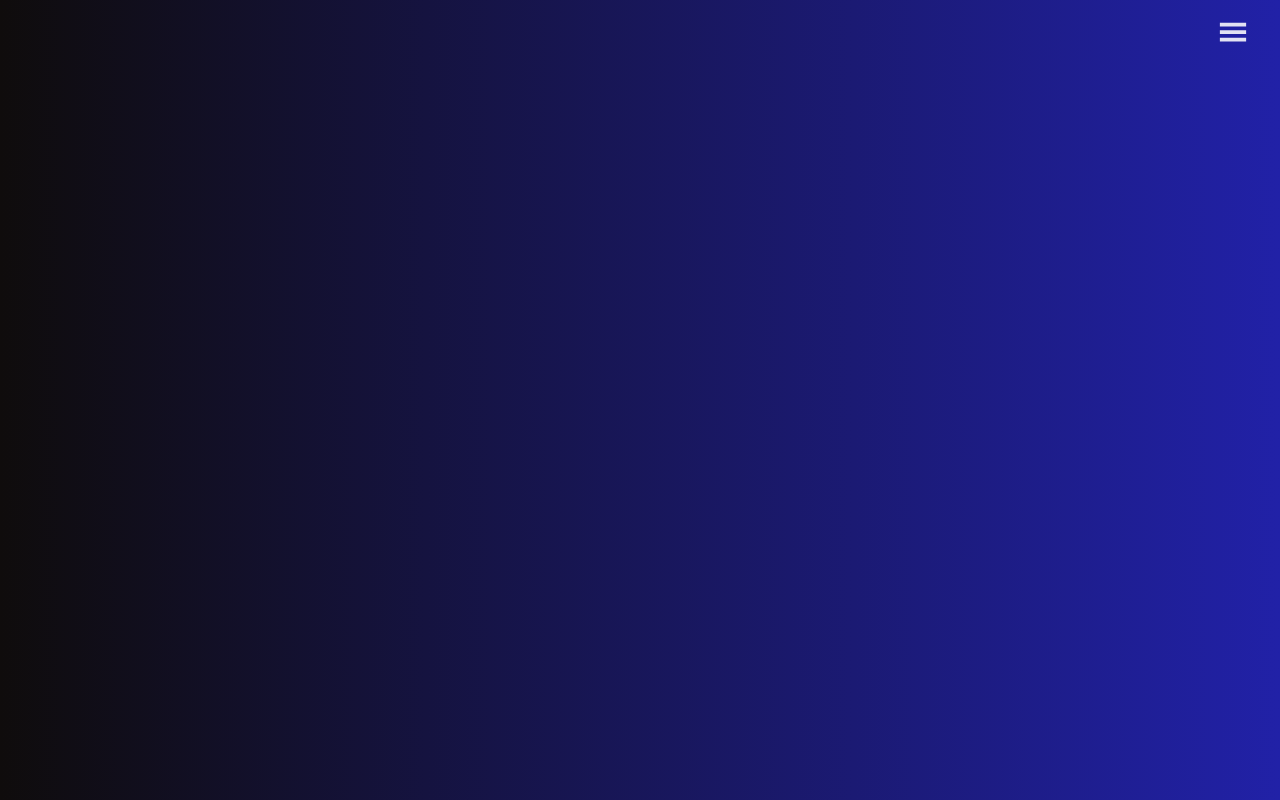
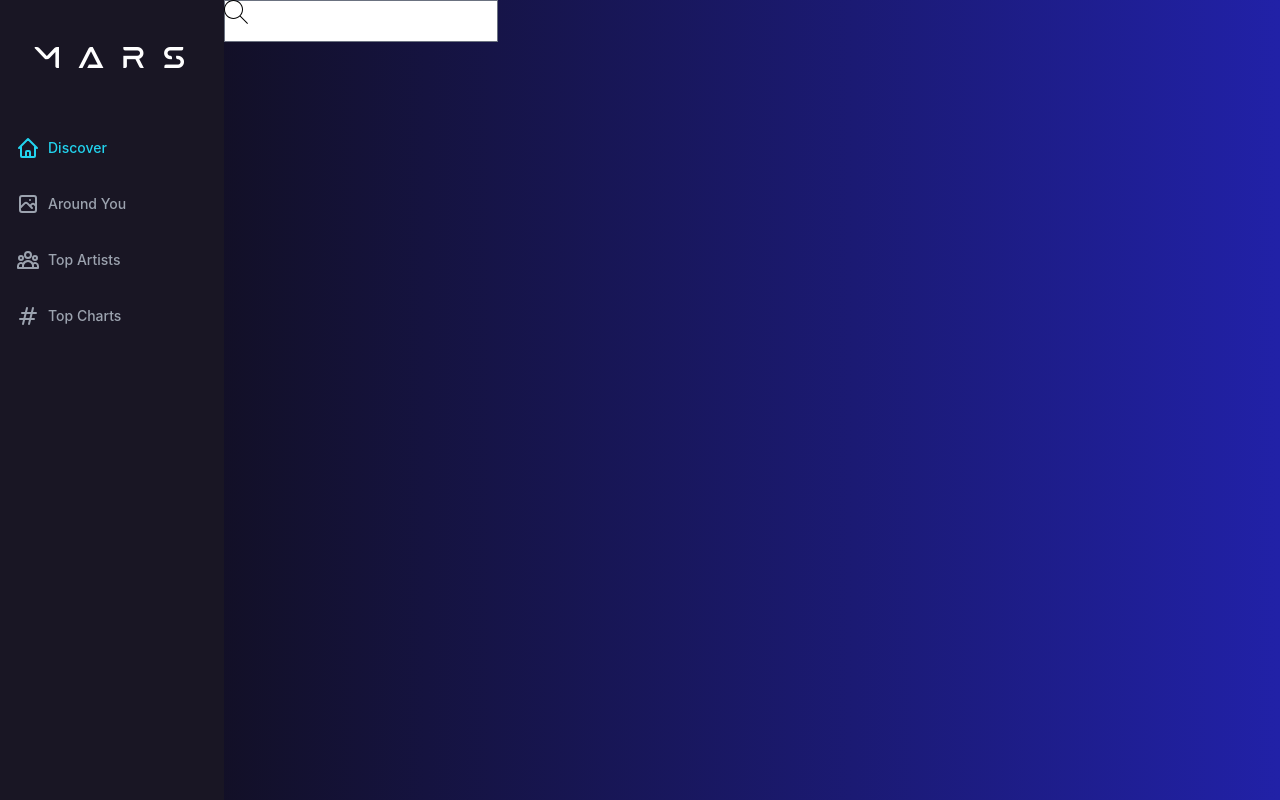
Before and after one commit to Shy11er/Mars, a React (Vite) app: page / in a window 1280 px wide. Built offline with nearby package versions, Linux system fonts and the light colour scheme.

Commit message:
sidebar done

```diff
--- a/src/App.jsx
+++ b/src/App.jsx
@@ -1,9 +1,13 @@
+import Search from "./components/Search";
 import Sidebar from "./components/Sidebar";
 
 export default function App() {
   return (
     <div className="relative flex h-full w-full">
       <Sidebar />
+      <div className="main_page">
+        <Search />
+      </div>
     </div>
   );
 }
--- a/src/components/MobileLayout.jsx
+++ b/src/components/MobileLayout.jsx
@@ -8,7 +8,7 @@ const MobileLayout = ({ setIsMobile }) => {
 
   return (
     <>
-      <div className="w-full h-6 flex absolute flex-row justify-end items-center p-8">
+      <div className="absolute top-4 right-4 block sm:hidden">
         {clickBurg ? (
           <Close
             size={"30px"}
@@ -19,7 +19,6 @@ const MobileLayout = ({ setIsMobile }) => {
         ) : (
           <Burger
             size={"30px"}
-            // className="transition-transform duration-1000 ease-in-out active:rotate-90 "
             onClick={() => {
               setClickBurg(true);
             }}
@@ -27,7 +26,7 @@ const MobileLayout = ({ setIsMobile }) => {
         )}
       </div>
       <div
-        className={`bg-gradient-to-tl from-white/10 to-[#483d8b] backdrop-blur-lg w-1/4 h-full transition-all ease duration-700 flex flex-col justify-center items-center absolute top-0 ${
+        className={`bg-gradient-to-tl from-white/10 to-[#483d8b] backdrop-blur-lg w-3/4 h-full z-10 transition-all ease duration-700 flex flex-col justify-center items-center absolute top-0 ${
           clickBurg ? "left-0" : "-left-full"
         }`}
       >
--- /dev/null
+++ b/src/components/Search.jsx
@@ -0,0 +1,15 @@
+import React from "react";
+import search from "../assets/search.svg";
+
+const Search = () => {
+  const [value, setValue] = React.useState("");
+
+  return (
+    <div className="relative w-36 h-8">
+      <img src={search} alt="logo" className="absolute" />
+      <input type="text" />
+    </div>
+  );
+};
+
+export default Search;
--- a/src/components/SideBar.jsx
+++ b/src/components/SideBar.jsx
@@ -29,56 +29,19 @@ export const NavLinks = () => {
   );
 };
 
-// export const MobileLayout = ({ setIsMobile }) => {
-//   const [clickBurg, setClickBurg] = React.useState(false);
-
-//   return (
-//     <div className="absolute top-0 left-0">
-//       {clickBurg ? (
-//         <Close
-//           size={"30px"}
-//           onClick={() => {
-//             setClickBurg(false);
-//           }}
-//         />
-//       ) : (
-//         <Burger
-//           size={"30px"}
-//           // className="transition-transform duration-1000 ease-in-out active:rotate-90 "
-//           onClick={() => {
-//             setClickBurg(true);
-//           }}
-//         />
-//       )}
-//       {/* {clickBurg && (
-//         <div className="bg-black w-56 h-full flex flex-col justify-center items-center absolute top-0 left-0">
-//           <h1
-//             style={{
-//               fontFamily: "Mars",
-//               fontSize: "30px",
-//               color: "#fff",
-//               height: "40px",
-//               marginBottom: "40px",
-//             }}
-//           >
-//             MARS
-//           </h1>
-//           <NavLinks />
-//         </div>
-//       )} */}
-//     </div>
-//   );
-// };
-
 const SideBar = () => {
-  const [isMobile, setIsMobile] = React.useState(true);
+  const [isMobile, setIsMobile] = React.useState(false);
+  // React.useEffect(() => {
+  //   if (window.innerWidth < 900) {
+  //     setIsMobile(true);
+  //   } else {
+  //     setIsMobile(false);
+  //   }
+  // }, [isMobile]);
 
   return (
     <>
-      {isMobile ? (
-        <MobileLayout setIsMobile={setIsMobile} />
-      ) : (
-        <div className="bg-black w-56 h-full flex flex-col justify-center items-center">
+      <div className="bg-black w-56 h-full hidden flex-col justify-center items-center sm:flex">
         <h1
           style={{
             fontFamily: "Mars",
@@ -92,7 +55,7 @@ const SideBar = () => {
         </h1>
         <NavLinks />
       </div>
-      )}
+      <MobileLayout setIsMobile={setIsMobile} />
     </>
   );
 };
```
Also changed, not shown: src/assets/search.svg (added). Lines whose indentation alone changed are shown as unchanged.
